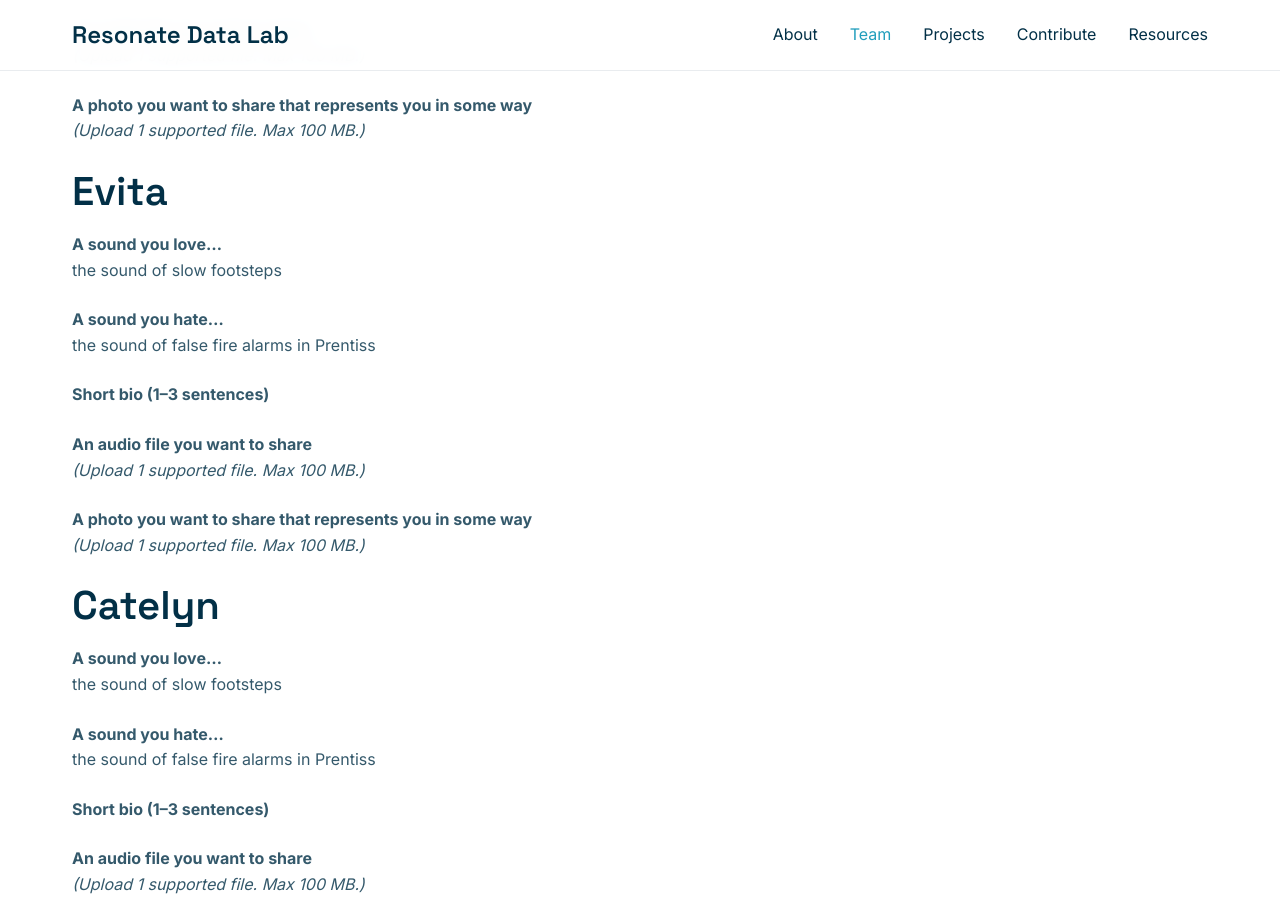
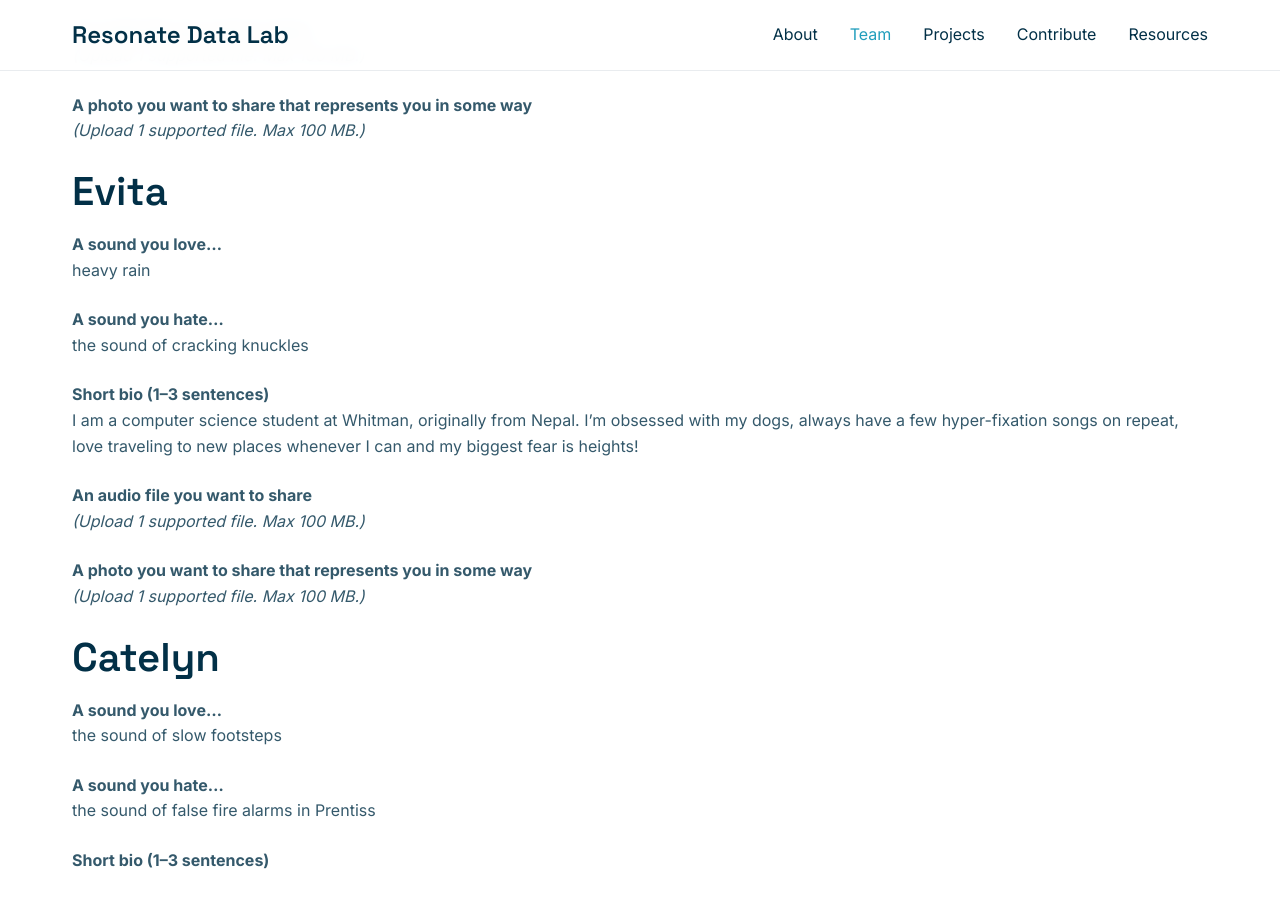
Before and after one commit to a421loop/Resonate-Data-Lab-Website-STRUCTURE, a Jekyll site: the page built from Team/index.md, in a window 1280 px wide and 900 px high, scrolled down 1456 px. Built offline with Jekyll 4.4.1, drawn with Linux system fonts in a browser that asks for light colours.

Commit message:
Update index.md

```diff
--- a/Team/index.md
+++ b/Team/index.md
@@ -65,13 +65,13 @@
 ## Evita
 
 **A sound you love...**
-the sound of slow footsteps
+heavy rain
 
 **A sound you hate...**
-the sound of false fire alarms in Prentiss
+the sound of cracking knuckles
 
 **Short bio (1–3 sentences)**
-<!-- Write your bio here, similar to the example given -->
+I am a computer science student at Whitman, originally from Nepal. I’m obsessed with my dogs, always have a few hyper-fixation songs on repeat,  love traveling to new places whenever I can and my biggest fear is heights!
 
 **An audio file you want to share**
 *(Upload 1 supported file. Max 100 MB.)*
```
